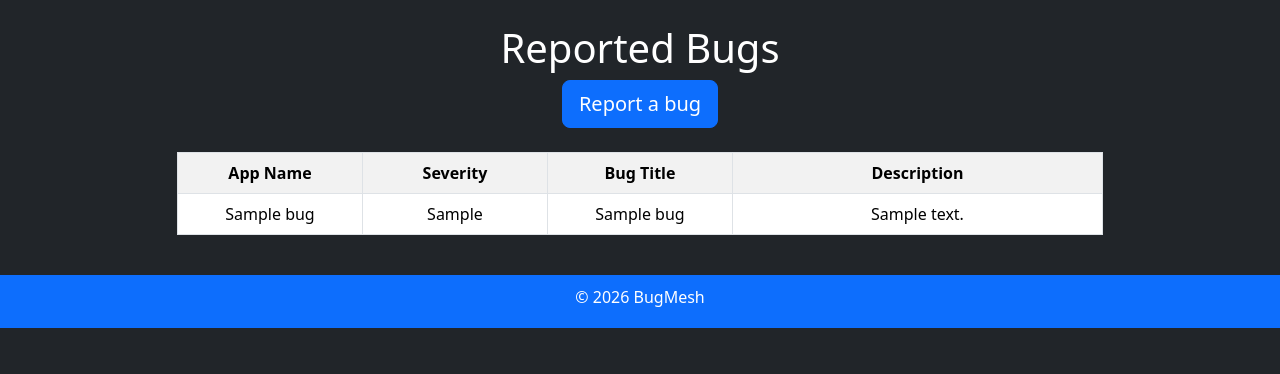
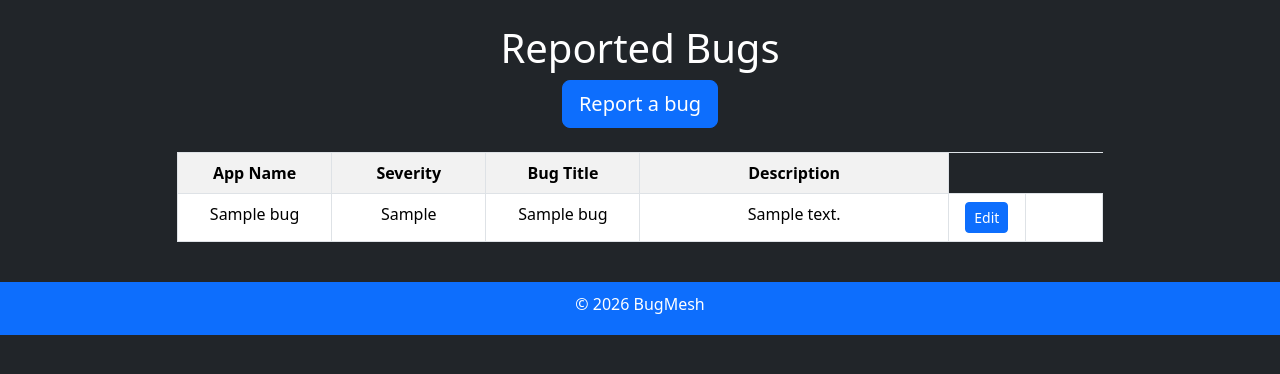
Before and after one commit to Dioxous/INFR3120-Fall26-Project, a Node server app: page / in a window 1280 px wide. Shown: the part 76-450 px from the top of the page. Run offline with Node 20, Linux system fonts and the light colour scheme; tables that the repository leaves empty hold one stand-in row (values such as "Sample post"); some libraries are stand-ins or nearby versions.

Commit message:
added edit button

```diff
--- a/views/index.ejs
+++ b/views/index.ejs
@@ -21,6 +21,10 @@
               <td class="text-center col-2"><%= allBugs[count].severity %></td>
               <td class="text-center col-2"><%= allBugs[count].title %></td>
               <td class="text-center col-2"><%= allBugs[count].description %></td>
+              <td class="text-center col-1">
+                <a href="/bugs/edit/<%= allBugs[count]._id %>" class="btn btn-primary btn-sm">Edit</a>
+              </td>
+              <td class="text-center col-1"></td>
             </tr>
         <% } %>
       </table>
```
